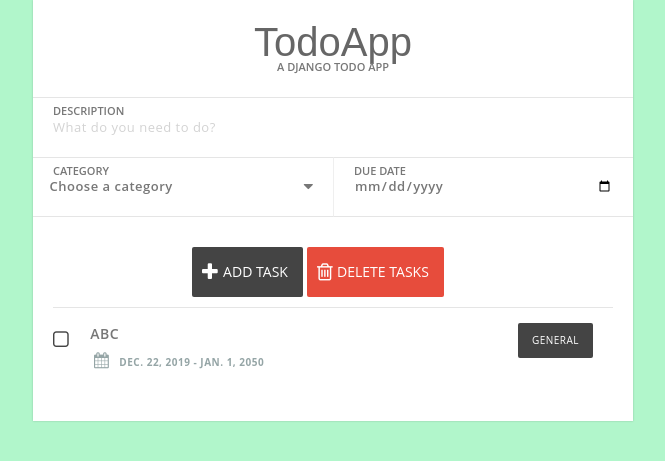
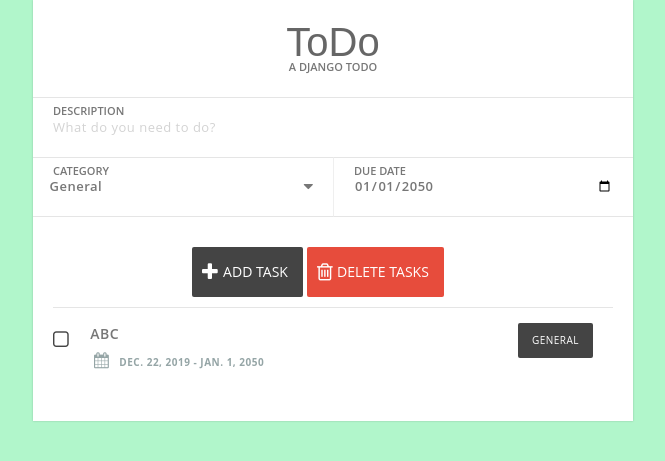
Before and after one commit to ArnavVarshney/TodoApp, a Django app: page / in a window 1280 px wide. Shown: the top 461 px of the page, without its empty margins (307-972 px from the left). Run offline with Django 3.2, Linux system fonts and the light colour scheme; data comes from the database, SQL or seed files in the repository; both versions use the stored data as it was after the commit; some libraries are stand-ins or nearby versions.

Commit message:
Fix defaults + Polishing
Signed-off-by: Arnav Varshney <varshney.arnav@gmail.com>

```diff
--- a/todoapp/settings.py
+++ b/todoapp/settings.py
@@ -27,7 +27,7 @@
 # SECURITY WARNING: don't run with debug turned on in production!
 DEBUG = True
 
-ALLOWED_HOSTS = ['https://todoappp29.herokuapp.com', 'todoappp29.herokuapp.com', 'ghartodo.cf']
+ALLOWED_HOSTS = ['127.0.0.1', 'todoappp29.herokuapp.com', 'ghartodo.cf']
 
 # Application definition
 
--- a/todolist/templates/index.html
+++ b/todolist/templates/index.html
@@ -1,8 +1,8 @@
 <!DOCTYPE html>
-<html >
+<html lang="en">
 <head>
     <meta charset="UTF-8">
-  <title>TodoApp - Django</title>
+    <title>GharTodo</title>
     {% load static %}
   <link rel="stylesheet" href="https://maxcdn.bootstrapcdn.com/bootstrap/4.0.0-beta/css/bootstrap.min.css" integrity="sha384-/Y6pD6FV/Vv2HJnA6t+vslU6fwYXjCFtcEpHbNJ0lyAFsXTsjBbfaDjzALeQsN6M" crossorigin="anonymous">
   <link rel="stylesheet" type="text/css" href="https://maxcdn.bootstrapcdn.com/font-awesome/4.7.0/css/font-awesome.min.css">
@@ -13,8 +13,8 @@
 <div django-app="TaskManager">
     <div class="container">
         <div class="content">
-            <h1>TodoApp</h1>
-            <p class="tagline">a Django todo app</p>
+            <h1>ToDo</h1>
+            <p class="tagline">A Django ToDo</p>
             <form action="" method="post">
                 {% csrf_token %} <!-- csrf token for basic security -->
                 <div class="inputContainer">
@@ -24,7 +24,6 @@
                 <div class="inputContainer half last">
                     <i class="fa fa-caret-down selectArrow"></i>
                     <select id="category" class="taskCategory" name="category_select">
-                    <option class="disabled" value="">Choose a category</option>
                     {% for category in categories %}
                         <option class="" value="{{ category.name }}" name="{{ category.name }}">{{ category.name }}</option>
                     {% endfor %}
@@ -32,16 +31,19 @@
                     <label for="category">Category</label>
                 </div>
                 <div class="inputContainer half last right">
-                    <input type="date" id="dueDate" class="taskDate" name="date">
+                    <input type="date" id="dueDate" class="taskDate" name="date" value="2050-01-01">
                     <label for="dueDate">Due Date</label>
                 </div>
                 <div class="row">
-                    <button class="taskAdd" name="taskAdd" type="submit"><i class="fa fa-plus icon"></i>Add task</button>
-                    <button class="taskDelete" name="taskDelete" formnovalidate="" type="submit" onclick="$('input#sublist').click();"><i class="fa fa-trash-o icon"></i>Delete Tasks</button>
+                    <button class="taskAdd" name="taskAdd" type="submit"><i class="fa fa-plus icon"></i>Add task
+                    </button>
+                    <button class="taskDelete" name="taskDelete" formnovalidate="" type="submit"
+                            onclick="$('input#sublist').click();"><i class="fa fa-trash-o icon"></i>Delete Tasks
+                    </button>
                 </div>
 
 
-            <ul  class="taskList">
+                <ul class="taskList">
                     {% for todo in todos %} <!-- django template lang - for loop -->
                 <li class="taskItem">
                     <input type="checkbox" class="taskCheckbox" name="checkedbox" id="{{ todo.id }}" value="{{ todo.id }}">
```
Also changed, not shown: db.sqlite3. Lines whose indentation alone changed are shown as unchanged.
